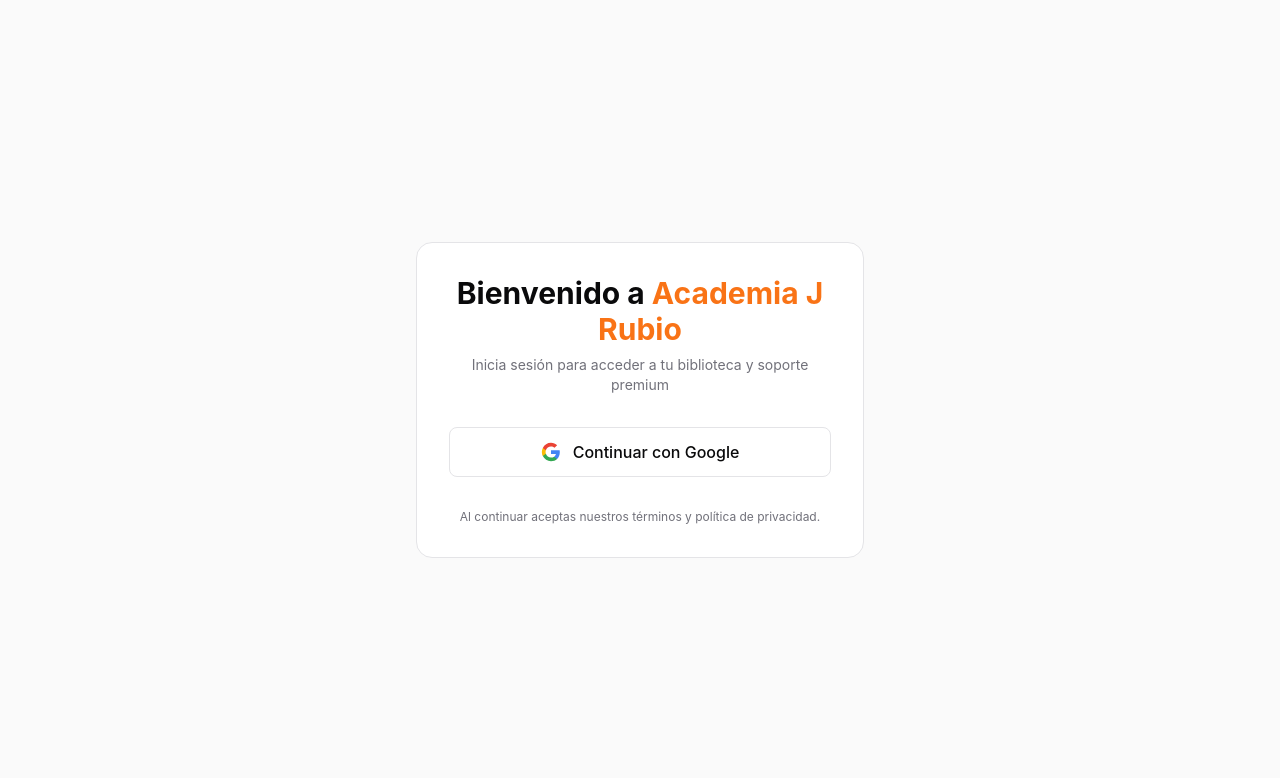
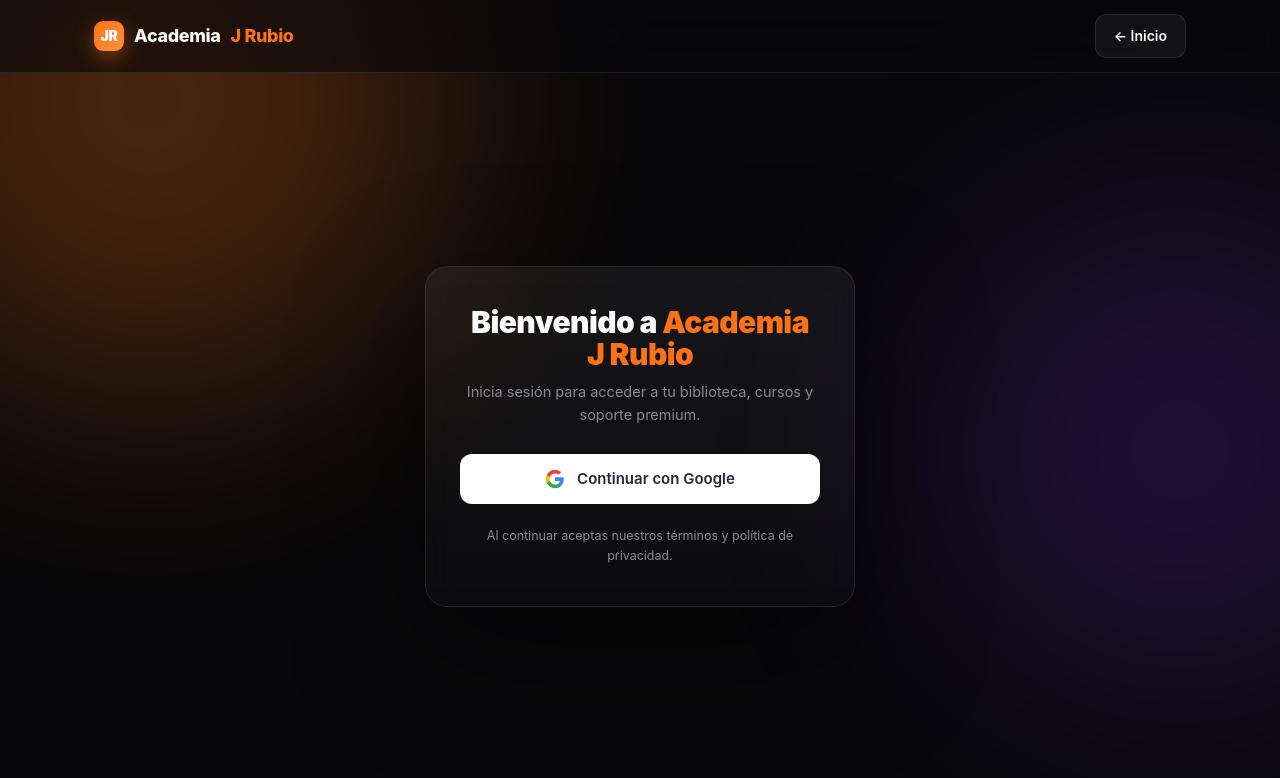
Before and after one commit to saverio1993/academia-jrubio, a Next.js app in the folder apps/web/: page /signin in a window 1280 px wide. Shown: the top 778 px of the page. Built offline with nearby package versions, Linux system fonts and the light colour scheme; no server answers.

Commit message:
Fix Prisma en Vercel: binaryTargets + serverExternalPackages

```diff
--- a/apps/web/app/globals.css
+++ b/apps/web/app/globals.css
@@ -123,3 +123,13 @@
 @media(max-width:560px){
   .landing .stats,.landing .grid3,.landing .plans,.landing .tgrid,.landing .heroframe .screen{grid-template-columns:1fr}
 }
+.landing .authcard{max-width:430px;width:100%;background:linear-gradient(180deg,rgba(255,255,255,.06),rgba(255,255,255,.02));backdrop-filter:blur(14px);border:1px solid var(--lp-border);border-radius:22px;padding:40px 34px;text-align:center;box-shadow:0 40px 120px rgba(0,0,0,.5)}
+.landing .authcard h1{font-size:30px;margin-bottom:10px;letter-spacing:-.02em}
+.landing .authcard .muted{color:var(--lp-muted);font-size:14.5px;margin-bottom:28px}
+.landing .gbtn{width:100%;display:flex;align-items:center;justify-content:center;gap:12px;padding:13px;border-radius:12px;background:#fff;color:#1f2937;font-weight:600;font-size:15px;border:none;cursor:pointer;font-family:inherit;transition:.2s}
+.landing .gbtn:hover{transform:translateY(-2px);box-shadow:0 12px 34px rgba(0,0,0,.45)}
+.landing .center-screen{flex:1;display:grid;place-items:center;padding:60px 24px}
+.landing .pdesc{color:var(--lp-muted);font-size:13.5px;min-height:38px;margin-top:6px}
+.landing .paybar{margin-top:60px;text-align:center}
+.landing .paybar .lbl{font-size:12px;color:var(--lp-muted);text-transform:uppercase;letter-spacing:.08em;margin-bottom:14px}
+.landing .paybar .brands{display:flex;gap:26px;justify-content:center;flex-wrap:wrap;color:var(--lp-muted);font-weight:600}
--- a/apps/web/app/planes/page.tsx
+++ b/apps/web/app/planes/page.tsx
@@ -28,7 +28,7 @@
     case 'MONTHLY': return '/mes';
     case 'QUARTERLY': return '/trimestre';
     case 'YEARLY': return '/año';
-    case 'LIFETIME': return 'una vez';
+    case 'LIFETIME': return 'pago único';
   }
 }
 
@@ -41,9 +41,7 @@
     body: JSON.stringify({ planSlug, email: email ?? undefined, userId }),
     cache: 'no-store',
   });
-  if (!res.ok) {
-    throw new Error(`Checkout falló: ${res.status}`);
-  }
+  if (!res.ok) throw new Error(`Checkout falló: ${res.status}`);
   const data = (await res.json()) as { url: string };
   const { redirect } = await import('next/navigation');
   redirect(data.url);
@@ -51,89 +49,66 @@
 
 export default async function PlanesPage() {
   const session = await auth();
+  const logged = Boolean(session?.user);
   const plans = (await prisma.plan.findMany({
     where: { isActive: true },
     orderBy: { sortOrder: 'asc' },
   })) as unknown as Plan[];
 
   return (
-    <main className="min-h-screen px-6 py-20 max-w-6xl mx-auto">
-      {/* Header */}
-      <div className="text-center mb-16 space-y-4">
-        <div className="inline-flex items-center gap-2 rounded-full border border-[var(--color-border)] px-3 py-1 text-xs text-[var(--color-muted)]">
-          <span className="size-1.5 rounded-full bg-[var(--color-accent)]" />
-          Elige tu plan
+    <main className="landing">
+      <div className="glow g1" />
+      <div className="glow g2" />
+      <div className="glow g3" />
+
+      <nav>
+        <div className="navin">
+          <Link href="/" className="logo" style={{ textDecoration: 'none', color: 'inherit' }}>
+            <span className="dot">JR</span> Academia <span style={{ color: 'var(--lp-accent)' }}>J Rubio</span>
+          </Link>
+          <div style={{ display: 'flex', gap: 10 }}>
+            <Link className="btn btn-ghost" href={logged ? '/dashboard' : '/signin'}>
+              {logged ? 'Mi cuenta' : 'Iniciar sesión'}
+            </Link>
           </div>
-        <h1 className="text-4xl md:text-6xl font-bold tracking-tight">
-          Planes para <span className="text-[var(--color-accent)]">técnicos profesionales</span>
-        </h1>
-        <p className="text-lg text-[var(--color-muted)] max-w-2xl mx-auto">
-          Acceso completo a la biblioteca, comunidad privada de Telegram y soporte directo.
-          Cancela cuando quieras.
-        </p>
+        </div>
+      </nav>
+
+      <section className="wrap" style={{ paddingTop: 70 }}>
+        <div className="stitle reveal in">
+          <span className="eyebrow"><span className="pulse" /> Elige tu plan</span>
+          <h2 style={{ fontSize: 'clamp(34px,5vw,52px)', fontWeight: 900 }}>
+            Planes para <span className="grad">técnicos profesionales</span>
+          </h2>
+          <p>Acceso completo a la biblioteca, comunidad privada de Telegram y soporte directo. Cancela cuando quieras.</p>
         </div>
 
-      {/* Plans grid */}
-      <div className="grid md:grid-cols-2 lg:grid-cols-4 gap-6">
-        {plans.map((plan, i) => {
-          const isHighlighted = plan.slug === 'premium';
-          const features = Array.isArray(plan.features) ? plan.features as string[] : [];
-
+        <div style={{ display: 'grid', gridTemplateColumns: 'repeat(auto-fit,minmax(230px,1fr))', gap: 20, alignItems: 'start' }}>
+          {plans.map((plan) => {
+            const pop = plan.slug === 'premium' || plan.slug === 'anual';
+            const features = Array.isArray(plan.features) ? (plan.features as string[]) : [];
             return (
-            <div
-              key={plan.id}
-              className={`relative rounded-2xl border ${
-                isHighlighted
-                  ? 'border-[var(--color-accent)] bg-[var(--color-card)] shadow-2xl shadow-orange-500/10'
-                  : 'border-[var(--color-border)] bg-[var(--color-card)]'
-              } p-8 flex flex-col`}
-            >
-              {isHighlighted && (
-                <div className="absolute -top-3 left-1/2 -translate-x-1/2 bg-[var(--color-accent)] text-white text-xs font-medium px-3 py-1 rounded-full">
-                  Más popular
+              <div key={plan.id} className={`plan${pop ? ' pop' : ''}`}>
+                {pop && <span className="badge">Más popular</span>}
+                <div className="pn">{plan.name}</div>
+                <div className="price">
+                  {formatPrice(plan.priceCents, plan.currency)}
+                  <span> {cycleLabel(plan.billingCycle)}</span>
                 </div>
-              )}
-
-              <div className="mb-6">
-                <h3 className="text-xl font-semibold mb-2">{plan.name}</h3>
-                <p className="text-sm text-[var(--color-muted)] min-h-[40px]">
-                  {plan.description}
-                </p>
-              </div>
-
-              <div className="mb-6">
-                <div className="flex items-baseline gap-1">
-                  <span className="text-4xl font-bold">{formatPrice(plan.priceCents, plan.currency)}</span>
-                  <span className="text-sm text-[var(--color-muted)]">{cycleLabel(plan.billingCycle)}</span>
-                </div>
-              </div>
-
-              <ul className="space-y-3 mb-8 flex-1">
+                {plan.description && <p className="pdesc">{plan.description}</p>}
+                <ul>
                   {features.map((f, idx) => (
-                  <li key={idx} className="flex items-start gap-2 text-sm">
-                    <svg className="w-5 h-5 text-[var(--color-accent)] flex-shrink-0 mt-0.5" fill="none" stroke="currentColor" strokeWidth="2" viewBox="0 0 24 24">
-                      <path strokeLinecap="round" strokeLinejoin="round" d="M5 13l4 4L19 7" />
-                    </svg>
-                    <span>{f}</span>
-                  </li>
+                    <li key={idx}><span className="ck">✓</span> {f}</li>
                   ))}
                 </ul>
-
                 <form
                   action={async () => {
                     'use server';
                     await createCheckout(plan.slug, session?.user?.email, session?.user?.id);
                   }}
                 >
-                <button
-                  type="submit"
-                  className={`w-full rounded-lg px-5 py-3 font-medium transition-colors ${
-                    isHighlighted
-                      ? 'bg-[var(--color-accent)] hover:bg-[var(--color-accent-hover)] text-white'
-                      : 'border border-[var(--color-border)] hover:bg-white/5'
-                  }`}
-                >
-                  {session?.user ? 'Suscribirme' : 'Continuar al pago'}
+                  <button type="submit" className={`btn ${pop ? 'btn-primary' : 'btn-ghost'}`}>
+                    {logged ? 'Suscribirme' : 'Continuar al pago'}
                   </button>
                 </form>
               </div>
@@ -141,35 +116,24 @@
           })}
         </div>
 
-      {/* Trust strip */}
-      <div className="mt-16 text-center space-y-3">
-        <p className="text-xs text-[var(--color-muted)] uppercase tracking-wider">
-          Pagos seguros con
+        <div className="paybar reveal in">
+          <p className="lbl">Pagos seguros con</p>
+          <div className="brands">
+            <span>Visa</span><span>Mastercard</span><span>PayPal</span><span>Binance Pay</span>
+          </div>
+          <p className="muted" style={{ marginTop: 18, fontSize: 13 }}>
+            Sin compromiso. Cancela cuando quieras desde tu cuenta.
           </p>
-        <div className="flex items-center justify-center gap-6 text-[var(--color-muted)]">
-          <span className="font-semibold">Visa</span>
-          <span className="font-semibold">Mastercard</span>
-          <span className="font-semibold">PayPal</span>
-          <span className="font-semibold">Binance Pay</span>
-        </div>
-        <p className="text-xs text-[var(--color-muted)] pt-4">
-          Sin compromiso. Cancela cuando quieras desde tu cuenta.
-          ¿Tienes dudas?{' '}
-          <Link href="/contacto" className="underline">
-            Habla con nosotros
-          </Link>
-          .
-        </p>
-      </div>
-
-      {!session?.user && (
-        <p className="text-center text-sm text-[var(--color-muted)] mt-8">
+          {!logged && (
+            <p className="muted" style={{ marginTop: 8, fontSize: 13 }}>
               ¿Ya tienes cuenta?{' '}
-          <Link href="/signin" className="text-[var(--color-fg)] underline">
-            Inicia sesión
-          </Link>
+              <Link href="/signin" style={{ color: '#fff', textDecoration: 'underline' }}>Inicia sesión</Link>
             </p>
           )}
+        </div>
+      </section>
+
+      <div style={{ height: 40 }} />
     </main>
   );
 }
--- a/apps/web/app/signin/page.tsx
+++ b/apps/web/app/signin/page.tsx
@@ -1,24 +1,31 @@
+import Link from 'next/link';
 import { signIn } from '@/auth';
-import { redirect } from 'next/navigation';
 
 export const dynamic = 'force-dynamic';
 
-export default function SignInPage({
-  searchParams,
-}: {
-  searchParams: Promise<{ callbackUrl?: string; error?: string }>;
-}) {
+export default function SignInPage() {
   return (
-    <main className="min-h-screen flex items-center justify-center px-6 py-12">
-      <div className="w-full max-w-md space-y-8 bg-[var(--color-card)] border border-[var(--color-border)] rounded-2xl p-8">
-        <div className="text-center space-y-2">
-          <h1 className="text-3xl font-bold">
-            Bienvenido a <span className="text-[var(--color-accent)]">Academia J Rubio</span>
+    <main className="landing" style={{ display: 'flex', flexDirection: 'column' }}>
+      <div className="glow g1" />
+      <div className="glow g2" />
+
+      <nav>
+        <div className="navin">
+          <Link href="/" className="logo" style={{ textDecoration: 'none', color: 'inherit' }}>
+            <span className="dot">JR</span> Academia <span style={{ color: 'var(--lp-accent)' }}>J Rubio</span>
+          </Link>
+          <Link className="btn btn-ghost" href="/">
+            ← Inicio
+          </Link>
+        </div>
+      </nav>
+
+      <div className="center-screen">
+        <div className="authcard">
+          <h1>
+            Bienvenido a <span style={{ color: 'var(--lp-accent)' }}>Academia J Rubio</span>
           </h1>
-          <p className="text-sm text-[var(--color-muted)]">
-            Inicia sesión para acceder a tu biblioteca y soporte premium
-          </p>
-        </div>
+          <p className="muted">Inicia sesión para acceder a tu biblioteca, cursos y soporte premium.</p>
 
           <form
             action={async () => {
@@ -26,23 +33,21 @@
               await signIn('google', { redirectTo: '/dashboard' });
             }}
           >
-          <button
-            type="submit"
-            className="w-full flex items-center justify-center gap-3 rounded-lg border border-[var(--color-border)] hover:bg-white/5 px-4 py-3 font-medium transition-colors"
-          >
-            <svg className="w-5 h-5" viewBox="0 0 24 24">
-              <path fill="#4285F4" d="M22.56 12.25c0-.78-.07-1.53-.2-2.25H12v4.26h5.92c-.26 1.37-1.04 2.53-2.21 3.31v2.77h3.57c2.08-1.92 3.28-4.74 3.28-8.09z"/>
-              <path fill="#34A853" d="M12 23c2.97 0 5.46-.98 7.28-2.66l-3.57-2.77c-.98.66-2.23 1.06-3.71 1.06-2.86 0-5.29-1.93-6.16-4.53H2.18v2.84C3.99 20.53 7.7 23 12 23z"/>
-              <path fill="#FBBC05" d="M5.84 14.09c-.22-.66-.35-1.36-.35-2.09s.13-1.43.35-2.09V7.07H2.18C1.43 8.55 1 10.22 1 12s.43 3.45 1.18 4.93l2.85-2.22.81-.62z"/>
-              <path fill="#EA4335" d="M12 5.38c1.62 0 3.06.56 4.21 1.64l3.15-3.15C17.45 2.09 14.97 1 12 1 7.7 1 3.99 3.47 2.18 7.07l3.66 2.84c.87-2.6 3.3-4.53 6.16-4.53z"/>
+            <button type="submit" className="gbtn">
+              <svg className="w-5 h-5" width="20" height="20" viewBox="0 0 24 24">
+                <path fill="#4285F4" d="M22.56 12.25c0-.78-.07-1.53-.2-2.25H12v4.26h5.92c-.26 1.37-1.04 2.53-2.21 3.31v2.77h3.57c2.08-1.92 3.28-4.74 3.28-8.09z" />
+                <path fill="#34A853" d="M12 23c2.97 0 5.46-.98 7.28-2.66l-3.57-2.77c-.98.66-2.23 1.06-3.71 1.06-2.86 0-5.29-1.93-6.16-4.53H2.18v2.84C3.99 20.53 7.7 23 12 23z" />
+                <path fill="#FBBC05" d="M5.84 14.09c-.22-.66-.35-1.36-.35-2.09s.13-1.43.35-2.09V7.07H2.18C1.43 8.55 1 10.22 1 12s.43 3.45 1.18 4.93l2.85-2.22.81-.62z" />
+                <path fill="#EA4335" d="M12 5.38c1.62 0 3.06.56 4.21 1.64l3.15-3.15C17.45 2.09 14.97 1 12 1 7.7 1 3.99 3.47 2.18 7.07l3.66 2.84c.87-2.6 3.3-4.53 6.16-4.53z" />
               </svg>
               Continuar con Google
             </button>
           </form>
 
-        <p className="text-xs text-center text-[var(--color-muted)]">
+          <p className="muted" style={{ marginTop: 22, marginBottom: 0, fontSize: 12.5 }}>
             Al continuar aceptas nuestros términos y política de privacidad.
           </p>
+        </div>
       </div>
     </main>
   );
```
Lines whose indentation alone changed are shown as unchanged.
